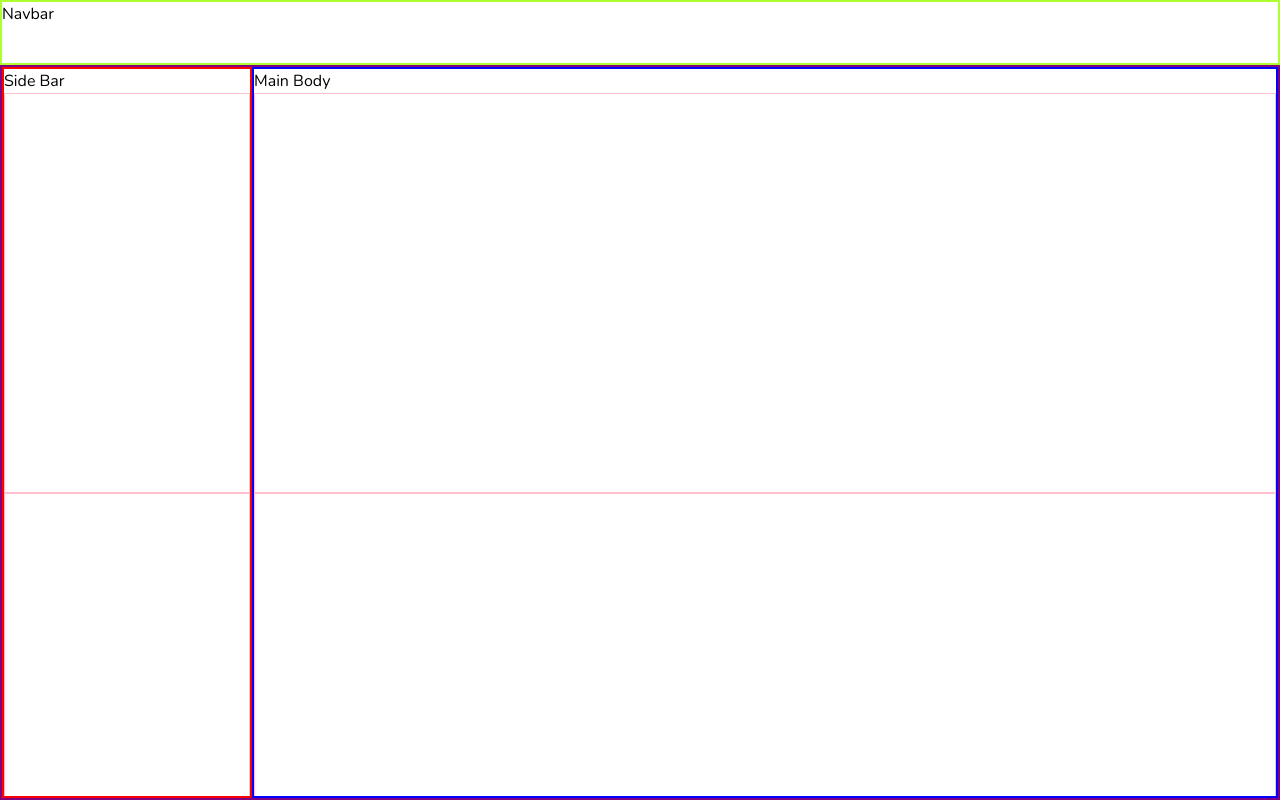
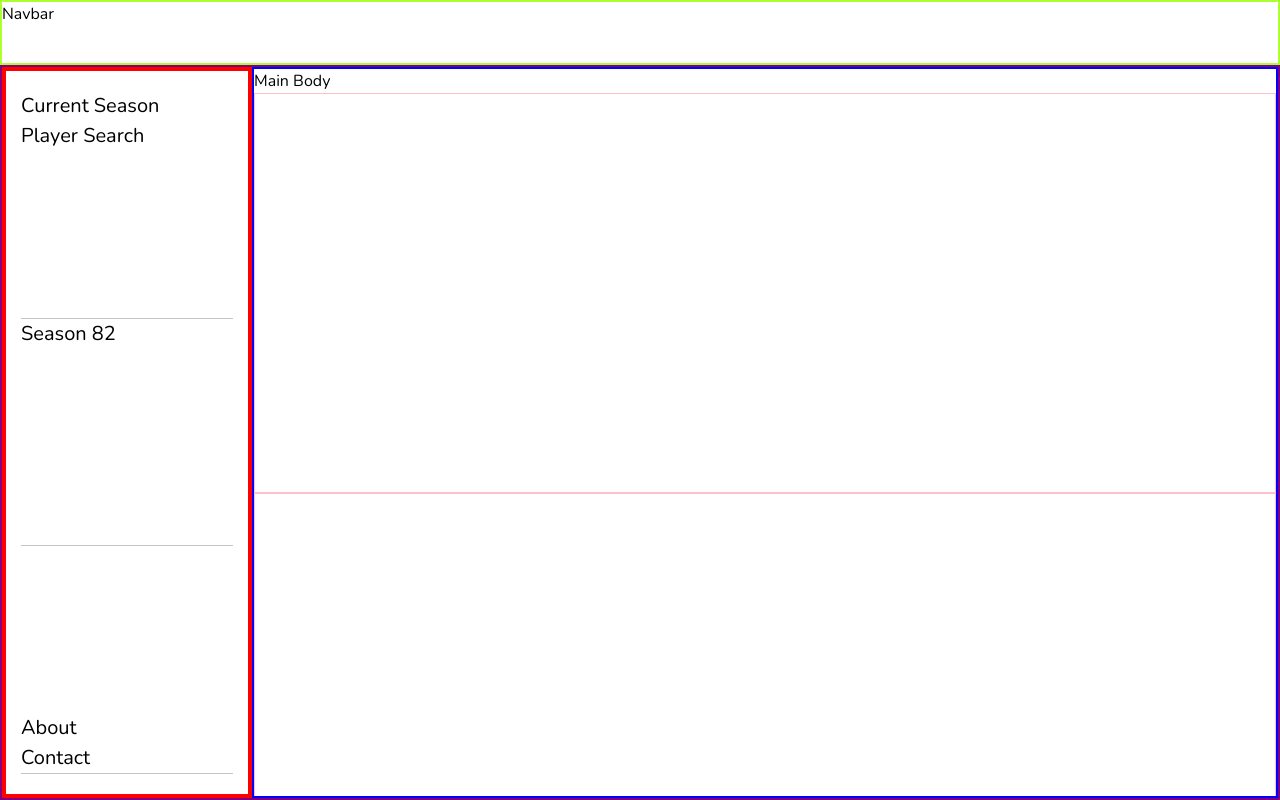
Before and after one commit to josedrios/clashvote, a React (Vite) app: page / in a window 1280 px wide. Built offline with nearby package versions, Linux system fonts and the light colour scheme.

Commit message:
Adjusting and adding to sidebar, layout was added, sectioning was implemented

```diff
--- a/src/SideBar.jsx
+++ b/src/SideBar.jsx
@@ -3,9 +3,17 @@ import { useState } from 'react'
 function SideBar() {
   return (
     <aside id = 'main-sidebar'>
-        Side Bar
-        <div className='tester'></div>
-        <div className='tester'></div>
+        <div className='sidebar-section' id='top-sidebar'>
+            <a className='sidebar-link'>Current Season</a>
+            <a className='sidebar-link'>Player Search</a>
+        </div>
+        <div className='sidebar-section' id='mid-sidebar'>
+            <a className='sidebar-link'> Season 82</a>
+        </div>
+        <div className='sidebar-section' id='bottom-sidebar'>
+            <a className='sidebar-link'>About</a>
+            <a className='sidebar-link'>Contact</a>
+        </div>
     </aside>
   )
 }
--- a/src/styles/abstracts/_variables.scss
+++ b/src/styles/abstracts/_variables.scss
@@ -3,20 +3,13 @@
 // ORGANIZE / ADD TO COLOR SECTION
 
 // Primary color palette
-// $primary-color: rgb(44, 195, 62);
-// $secondary-color: #2ecc71;
-// $accent-color: #e74c3c;
+$primary-color: rgb(235, 222, 36);
 
-// Text and background colors
-// $text-color: #ffff;
-// $primary-background-color: #201f1f;
-// $secondary-background-color: #2a2a2a;
-// $offwhite: #c3c3c3;
+$primary-background-color: #313030;
+$secondary-background-color: #2a2a2a;
 
 // Additional color options
-//$border-color: #dbdbdbb1;
-
-// ---------------------------------
+$border-color: #acacacb1;
 
 // Line heights
 $line-height-base: 1.6;
--- a/src/styles/layouts/_app.scss
+++ b/src/styles/layouts/_app.scss
@@ -21,9 +21,12 @@
 }
 
 #main-sidebar {
-    border: 2px solid red;
+    min-height: 100%;
+    border: 4px solid red;
     width: 250px;
     overflow: auto;
+    display: flex;
+    flex-direction: column;
 }
 
 #main-body {
--- /dev/null
+++ b/src/styles/layouts/_sidebar.scss
@@ -0,0 +1,24 @@
+#main-sidebar {
+    padding: 20px 15px;
+}
+
+.sidebar-section {
+    display: flex;
+    flex-direction: column;
+    height: 100%;
+    border-bottom: 1px solid $border-color;
+}
+
+#top-sidebar {
+
+}
+
+#mid-sidebar {
+
+}
+
+#bottom-sidebar {
+    justify-content: end;
+    justify-items: end;
+    justify-self: end;
+}
--- a/src/styles/main.scss
+++ b/src/styles/main.scss
@@ -1,11 +1,12 @@
 // Abstracts
-@use './abstracts/variables';
+@import './abstracts/variables';
 
 // Base
-@use './base/reset';
-@use './base/typography';
+@import './base/reset';
+@import './base/typography';
 
 // Layouts
-@use './layouts/app';
+@import './layouts/app';
+@import './layouts/sidebar';
 
 // Components
```
